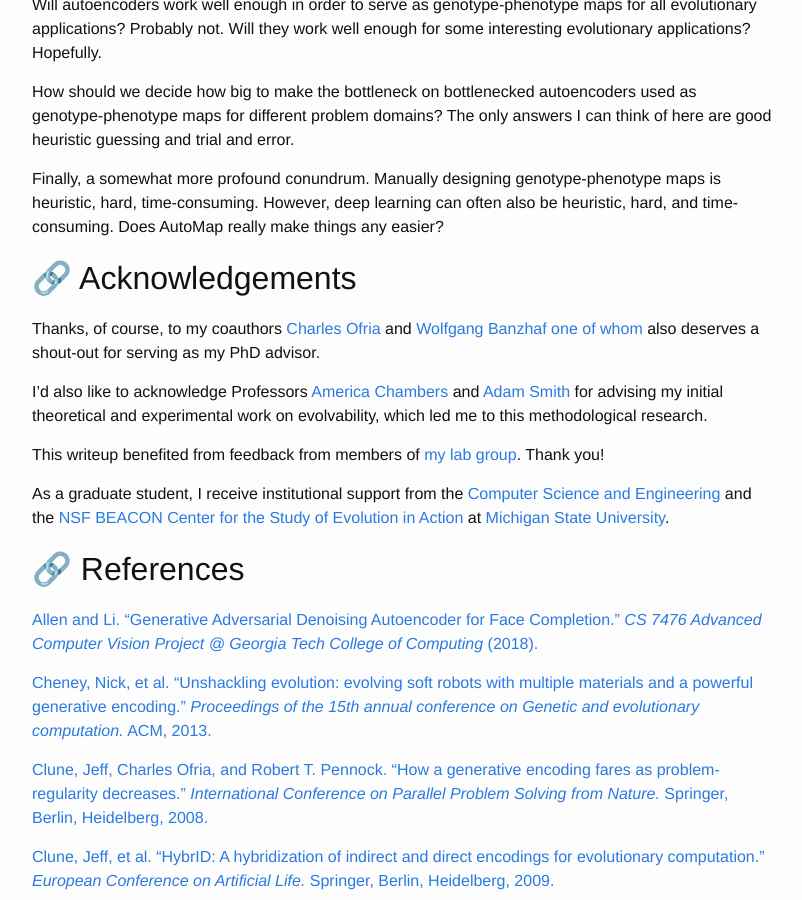
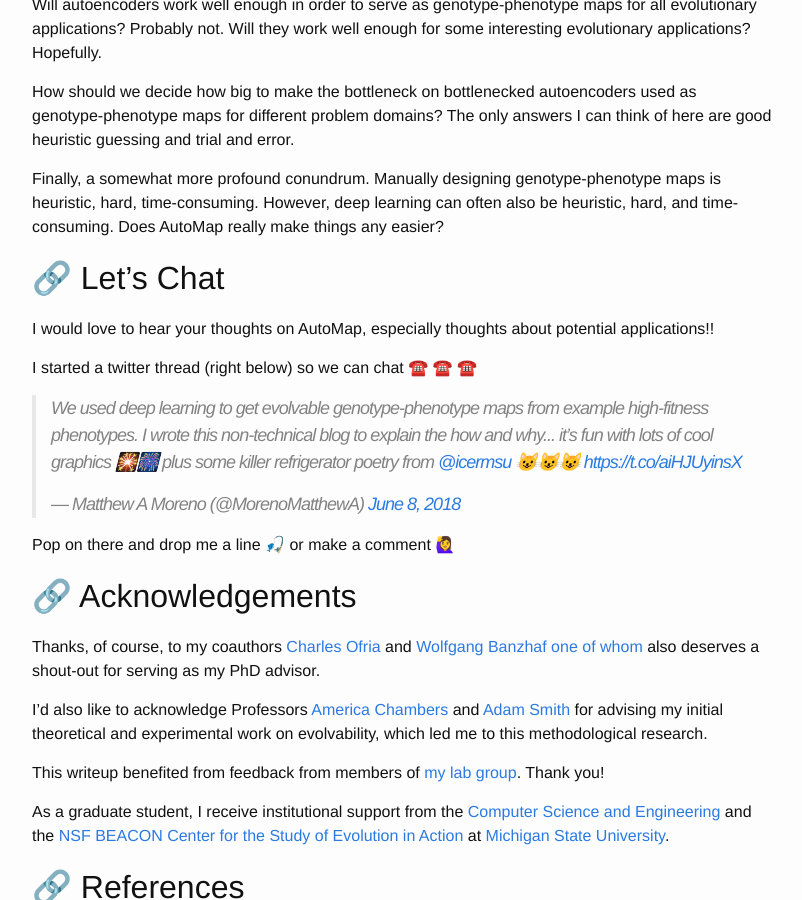
Before and after one commit to mmore500/mmore500.github.io, a Jekyll site: the page built from _posts/2018-05-23-automap.md, in a window 1280 px wide and 900 px high, scrolled down 41112 px. Shown: the whole window, without its empty margins (238-1040 px from the left). Built offline with Jekyll 4.4.1, drawn with Linux system fonts in a browser that asks for light colours; emoji names are drawn with the system emoji font; comment, search, counter and statistics services are not loaded.

Commit message:
Add let's chat to automap post

```diff
--- a/_posts/2018-05-23-automap.md
+++ b/_posts/2018-05-23-automap.md
@@ -762,6 +762,16 @@ Manually designing genotype-phenotype maps is heuristic, hard, time-consuming.
 However, deep learning can often also be heuristic, hard, and time-consuming.
 Does AutoMap really make things any easier?
 
+## Let's Chat
+
+I would love to hear your thoughts on AutoMap, especially thoughts about potential applications!!
+
+I started a twitter thread (right below) so we can chat :phone: :phone: :phone:
+
+<blockquote class="twitter-tweet" data-lang="en"><p lang="en" dir="ltr">We used deep learning to get evolvable genotype-phenotype maps from example high-fitness phenotypes. I wrote this non-technical blog to explain the how and why...  it’s fun with lots of cool graphics 🎇🎆 plus some killer refrigerator poetry from <a href="https://twitter.com/icermsu?ref_src=twsrc%5Etfw">@icermsu</a> 😺😺😺 <a href="https://t.co/aiHJUyinsX">https://t.co/aiHJUyinsX</a></p>&mdash; Matthew A Moreno (@MorenoMatthewA) <a href="https://twitter.com/MorenoMatthewA/status/1005117258220400647?ref_src=twsrc%5Etfw">June 8, 2018</a></blockquote>
+<script async src="https://platform.twitter.com/widgets.js" charset="utf-8"></script>
+
+Pop on there and drop me a line :fishing_pole_and_fish: or make a comment :raising_hand_woman:
 
 ## Acknowledgements
 
```
